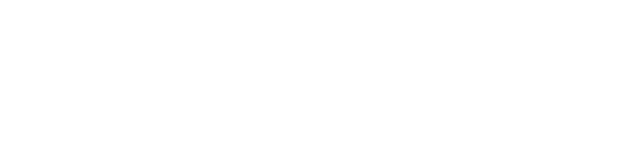
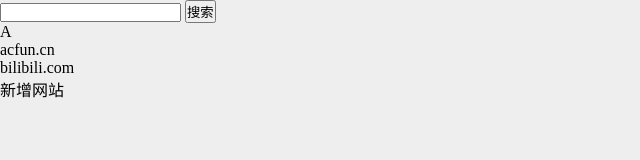
Before and after one commit to gong86627/nav-jquery, a plain HTML site: page src/index.html in a window 1280 px wide. Shown: the whole page, without its empty margins (0-640 px from the left). Drawn offline with Linux system fonts and the light colour scheme.

Commit message:
html init

```diff
--- a/src/index.html
+++ b/src/index.html
@@ -5,11 +5,35 @@
     <meta charset="UTF-8">
     <meta name=viewport
         content="width=device-width,initial-scale=1,minimum-scale=1,maximum-scale=1,user-scalable=no,viewport-fit=cover">
-    <title>Document</title>
+    <title>前航 - 前端导航网站</title>
+    <link rel="stylesheet" href="./style.css">
 </head>
 
 <body>
-
+    <header class="globalHeader">
+        <input type="text">
+        <button>搜索</button>
+    </header>
+    <main class="globalMain">
+        <ul class="siteList">
+            <li>
+                <div class="site">
+                    <div class="logo">A</div>
+                    <div class="link">acfun.cn</div>
+                </div>
+            </li>
+            <li>
+                <div class="site">
+                    <div class="logo"></div>
+                    <div class="link">bilibili.com</div>
+                </div>
+            </li>
+            <li class="addButton">
+                新增网站
+            </li>
+        </ul>
+    </main>
+    <script src="./main.js"></script>
 </body>
 
 </html>
--- a/src/main.js
+++ b/src/main.js
@@ -0,0 +1 @@
+console.log('hi')
--- a/src/style.css
+++ b/src/style.css
@@ -0,0 +1,21 @@
+/* css reset */
+*{box-sizing: border-box;}
+*:before, *:after{box-sizing: border-box;}
+*{margin: 0;padding: 0;}
+ul,ol{list-style: none;}
+
+/* style */
+body{background: #eee;}
+
+.globalHeader{}
+.globalHeader>input{}
+.globalHeader>button{}
+
+.globalMain{}
+.siteList{}
+.siteList > li{}
+.siteList .site{}
+.siteList .site > .logo{}
+.siteList .site > .link{}
+
+.siteList .addButton{}
```
